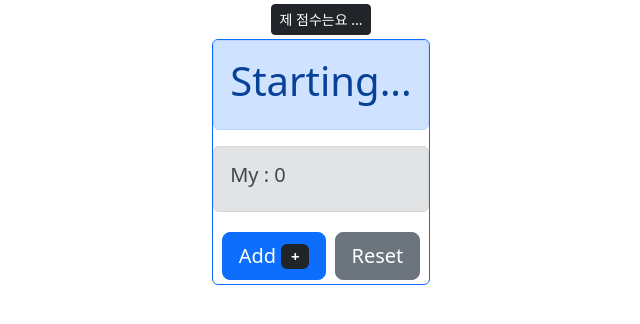
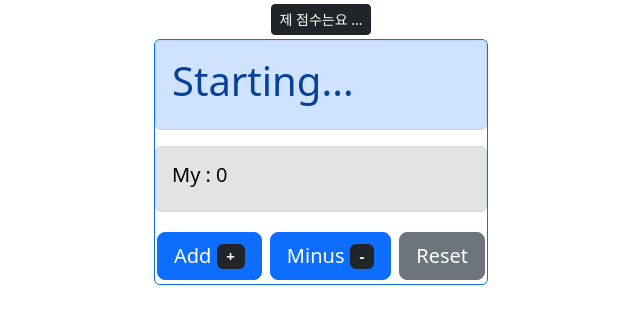
Before and after one commit to phg98/add-server, a website: page room.html in a window 1280 px wide. Both pictures are taken after a click on the button "Reset". Shown: the whole page, without its empty margins (319-959 px from the left). Drawn offline with nearby package versions, Linux system fonts and the light colour scheme; no server answers.

Commit message:
감점 기능 #16 Fixed

```diff
--- a/room.html
+++ b/room.html
@@ -37,13 +37,20 @@
 
         <div>
             <!-- button for add api -->
-            <button type="button" class="btn btn-primary btn-lg" onclick="add()">
+            <button id="plus" type="button" class="btn btn-primary btn-lg" onclick="add()">
                 <!-- add badge with dark background color -->
 
                 Add <span class="badge badge-light bg-dark">+</span>
             </button>
+
+            <!-- button for minus api -->
+            <button id="minus" type="button" class="btn btn-primary btn-lg" onclick="minus()">
+                <!-- minus badge with dark background color -->
+                Minus <span class="badge badge-light bg-dark">-</span>
+            </button>
+
             <!-- button for reset api -->
-            <button type="button" class="btn btn-secondary btn-lg" onclick="reset()">Reset</button>
+            <button id="reset" type="button" class="btn btn-secondary btn-lg" onclick="reset()">Reset</button>
         </div>
     </div>
 
@@ -92,6 +99,44 @@
 
     }
 
+    // minus api
+    function minus() {
+        const blankTime_msec = 300;
+        if (myScore <= 0) {
+            // blink myscore when myScore is 0
+            document.querySelector('.myScore').style.color = "red";
+            setTimeout(function () {
+                document.querySelector('.myScore').style.color = "black";
+            }, blankTime_msec);
+
+            document.querySelector('#minus').classList.add('btn-danger')
+            setTimeout(() => {
+                document.querySelector('#minus').classList.remove('btn-danger')
+            }, blankTime_msec);
+
+            return;
+        }
+
+
+        fetch(`${host}/add`, {
+            method: 'POST',
+            headers: {
+                'Content-Type': 'application/json'
+            },
+            body: JSON.stringify({
+                input: -1
+            })
+        })
+            .then(res => res.json())
+            // bind result to html
+            .then(data => {
+                document.querySelector('.result').innerHTML = "Sum : " + data
+                myScore -= 1
+                document.querySelector('.myScore').innerHTML = "My : " + myScore
+            })
+            .then(data => console.log(data))
+    }
+
     // sum api
     function sum() {
         fetch(`${host}/sum`)
@@ -105,6 +150,24 @@
 
     // reset my score
     function reset() {
+
+        const blankTime_msec = 300;
+        if (myScore <= 0) {
+            // blink myscore when myScore is 0
+            document.querySelector('.myScore').style.color = "red";
+            setTimeout(function () {
+                document.querySelector('.myScore').style.color = "black";
+            }, blankTime_msec);
+
+            // blink reset button when myScore is 0
+            document.querySelector('#reset').classList.add('btn-danger')
+            setTimeout(() => {
+                document.querySelector('#reset').classList.remove('btn-danger')
+            }, blankTime_msec);
+
+            return;
+        }
+
         fetch(`${host}/add`, {
             method: 'POST',
             headers: {
```
Also changed, not shown: TIL.md (+4 -0 lines), README.md.
